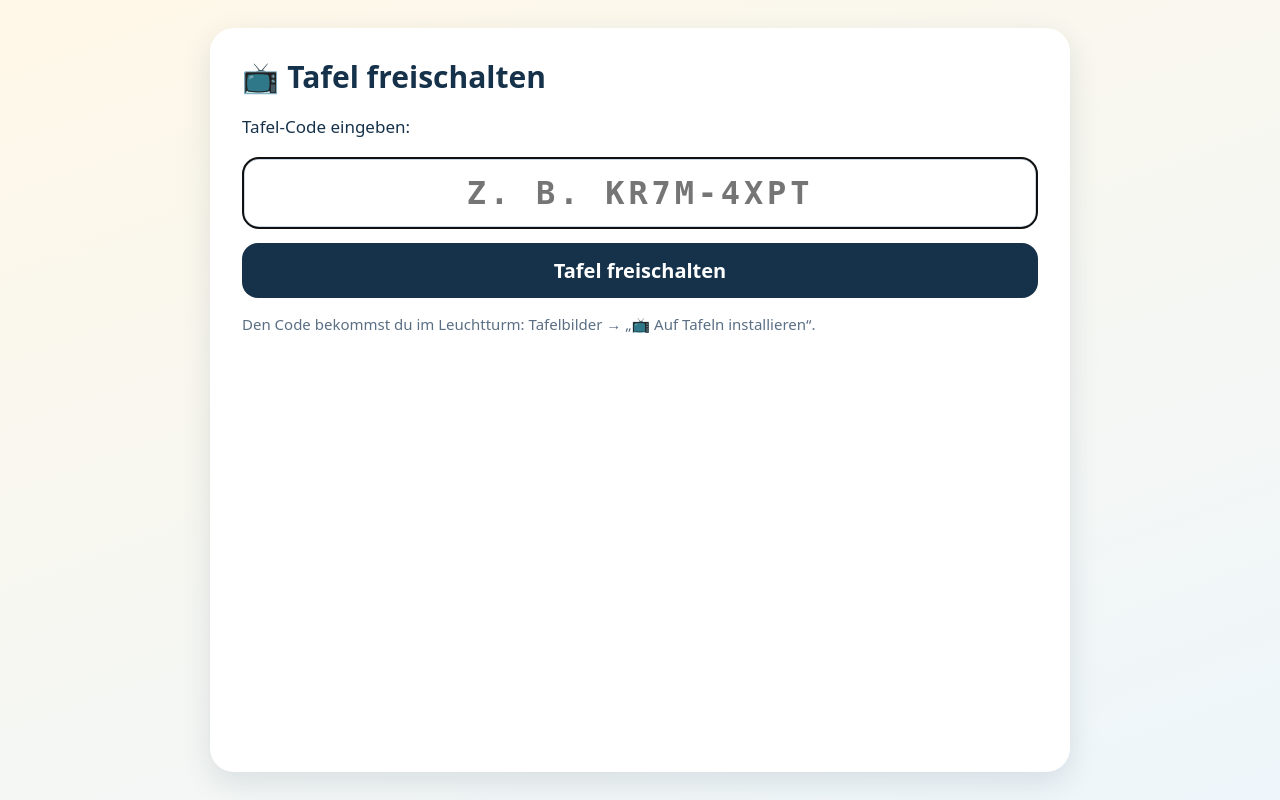
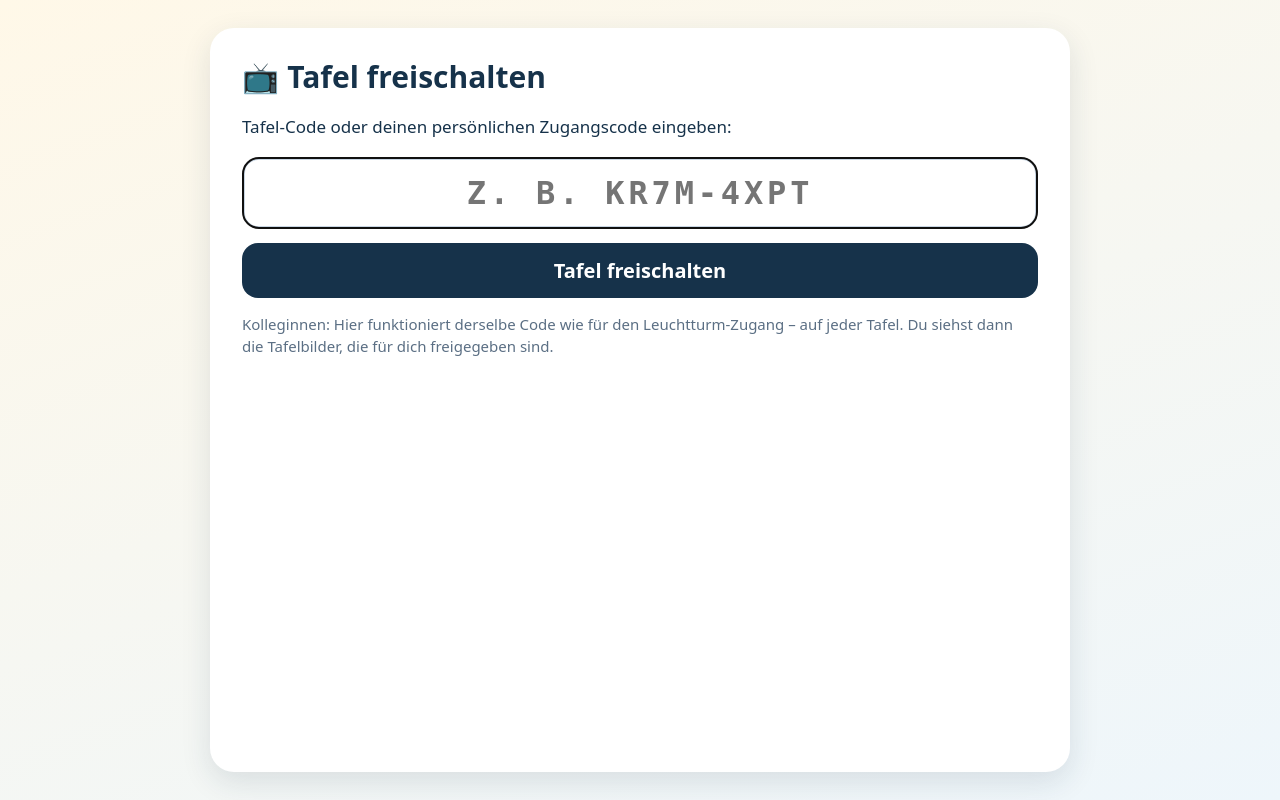
Before and after one commit to melber78/leuchtturm, a PHP site: page /tafel/ in a window 1280 px wide. Run offline with PHP 8.4, Linux system fonts and the light colour scheme.

Commit message:
Tafel: Kolleginnen melden sich mit ihrem persönlichen Gast-Code auf jeder Tafel an und sehen nur ihre freigegebenen Tafelbilder
Co-Authored-By: Claude Opus 5.5 <noreply@anthropic.com>
Claude-Session: https://claude.ai/code/session_01WwevAhzXQmzJsU3uCPjUZw

```diff
--- a/gast-zugang-pruefen.php
+++ b/gast-zugang-pruefen.php
@@ -89,6 +89,29 @@ function lt_tafelZugang($schluessel = null){
     foreach (lt_tafelnLesen() as $t) if (hash_equals($t["hash"] ?? "", $h) && empty($t["gesperrt"])) return $t;
     return null;
 }
+/* ---------- Persönlicher Gast-Code auf der digitalen Tafel ----------
+   Eine Kollegin meldet sich auf jeder Tafel (…/tafel) mit IHREM Gast-Code an und sieht dort
+   nur die Tafelbilder, die Melanie für sie angekreuzt hat – mit ihren eigenen Daten. */
+// Welcher Gast-Bereich gehört zu welchem einzeln installierbaren Tafelbild?
+const LT_BAUSTEIN_BEREICH = ["morgen" => "morgen", "morgen-sek" => "morgen", "startklar" => "morgen", "pause" => "morgen", "leise" => "leise",
+    "buchstabenkurs" => "buchstabenkurs", "einmaleins" => "einmaleins", "brueche" => "brueche", "taschenlampe" => "taschenlampe"];
+// Gültiger Gast zu einem Code (oder null)
+function lt_gastPerCode($code){
+    $code = (string)$code;
+    if (!preg_match('/^[A-Za-z0-9]{8}$/', preg_replace('/[^A-Za-z0-9]/', "", $code))) return null;
+    foreach (lt_gaesteLesen() as $g) {
+        if (!hash_equals($g["codeHash"] ?? "", lt_codeHash($code))) continue;
+        if (!empty($g["gesperrt"]) || (!empty($g["bis"]) && strtotime($g["bis"] . " 23:59:59") < time())) return null;
+        if (empty($g["v2"]) && in_array("lernangebot", $g["bereiche"] ?? [], true)) $g["bereiche"] = array_values(array_unique(array_merge($g["bereiche"], ["morgen", "buchstabenkurs", "leise"])));
+        return $g;
+    }
+    return null;
+}
+// Darf dieser Gast das Tafelbild (Schlüssel aus tafel/bausteine.php) öffnen?
+function lt_gastDarfBaustein($g, $b){ return isset(LT_BAUSTEIN_BEREICH[$b]) && lt_gastDarf($g, LT_BAUSTEIN_BEREICH[$b]); }
+// Hat der Gast überhaupt ein Tafelbild freigegeben?
+function lt_gastHatTafelbild($g){ foreach (array_keys(LT_BAUSTEIN_BEREICH) as $b) if (lt_gastDarfBaustein($g, $b)) return true; return false; }
+
 // Schutz gegen Durchprobieren: höchstens 8 falsche Codes in 15 Minuten pro Netzwerk
 function lt_tafelVersuche($falsch = false){
     $f = dirname(lt_tafelDatei()) . "/tafel-versuche.json";
--- a/gast-zugang.php
+++ b/gast-zugang.php
@@ -16,7 +16,7 @@ require_once __DIR__ . "/gast-zugang-pruefen.php";
 
 $LT_GAST = null;
 // Morgentafel als eigene App auf der digitalen Tafel (morgen/index.php hat den Zugang schon geprüft)
-if (defined("LT_TAFEL_APP")) return;
+if (defined("LT_TAFEL_APP")) { if (defined("LT_TAFEL_GAST")) $LT_GAST = lt_gast(); return; }
 if (empty($_SESSION["leuchtturm_eingeloggt"])) {
     $LT_GAST = lt_gast();
     if (!$LT_GAST) {
--- a/tafel/index.php
+++ b/tafel/index.php
@@ -16,22 +16,39 @@ if ($b === "werkstatt") $b = "einmaleins";   // früher eigenes Tafelbild – je
 if (!isset(LT_BAUSTEINE[$b])) $b = "";
 $zurueck = "./" . ($b ? "?b=" . $b : "");
 $fehler = "";
+$keks = fn($name, $wert, $tage) => setcookie($name, $wert, ["expires" => time() + $tage * 86400, "path" => $pfad, "secure" => !empty($_SERVER["HTTPS"]), "httponly" => true, "samesite" => "Lax"]);
+// Kollegin meldet sich von dieser Tafel ab (danach kann sich jemand anderes anmelden)
+if (isset($_GET["abmelden"])) { $keks("lt_tafel_gast", "", -1); unset($_SESSION["leuchtturm_gast"]); header("Location: ./"); exit; }
 $eingabe = $_POST["code"] ?? ($_GET["c"] ?? null);
 if ($eingabe !== null) {
     if (lt_tafelVersuche() >= 8) $fehler = "Zu viele falsche Versuche. Bitte in 15 Minuten noch einmal.";
     else {
         $t = lt_tafelZugang((string)$eingabe);
+        $g = $t ? null : lt_gastPerCode((string)$eingabe);
         if ($t) {
-            setcookie("lt_tafel", lt_tafelNorm((string)$eingabe), ["expires" => time() + 400 * 86400, "path" => $pfad, "secure" => !empty($_SERVER["HTTPS"]), "httponly" => true, "samesite" => "Lax"]);
+            $keks("lt_tafel", lt_tafelNorm((string)$eingabe), 400); $keks("lt_tafel_gast", "", -1); unset($_SESSION["leuchtturm_gast"]);
             header("Location: " . $zurueck); exit;
         }
+        if ($g && lt_gastHatTafelbild($g)) {
+            // persönlicher Code der Kollegin: gilt auf jeder Tafel, zeigt nur ihre Tafelbilder
+            $keks("lt_tafel_gast", strtoupper(preg_replace('/[^A-Za-z0-9]/', "", (string)$eingabe)), 400); $keks("lt_tafel", "", -1);
+            session_regenerate_id(true); $_SESSION["leuchtturm_gast"] = $g["id"];
+            header("Location: " . (lt_gastDarfBaustein($g, $b) ? $zurueck : "./")); exit;
+        }
         lt_tafelVersuche(true);
-        $fehler = "Dieser Code stimmt nicht – oder die Tafel wurde gesperrt.";
+        $fehler = $g ? "Für diesen Zugang sind noch keine Tafelbilder freigegeben." : "Dieser Code stimmt nicht – oder der Zugang wurde gesperrt.";
     }
 }
 $tafel = lt_tafelZugang();
-if ($tafel) setcookie("lt_tafel", $_COOKIE["lt_tafel"], ["expires" => time() + 400 * 86400, "path" => $pfad, "secure" => !empty($_SERVER["HTTPS"]), "httponly" => true, "samesite" => "Lax"]);
-$frei = $tafel || !empty($_SESSION["leuchtturm_eingeloggt"]);
+if ($tafel) $keks("lt_tafel", $_COOKIE["lt_tafel"], 400);
+// Kollegin mit eigenem Code (Freigaben und Sperren gelten sofort, auch auf schon installierten Tafelbildern)
+$gast = (!$tafel && empty($_SESSION["leuchtturm_eingeloggt"]) && is_string($_COOKIE["lt_tafel_gast"] ?? null)) ? lt_gastPerCode($_COOKIE["lt_tafel_gast"]) : null;
+if ($gast && !lt_gastHatTafelbild($gast)) $gast = null;
+if ($gast) { $_SESSION["leuchtturm_gast"] = $gast["id"]; $keks("lt_tafel_gast", $_COOKIE["lt_tafel_gast"], 400); }
+elseif (!empty($_COOKIE["lt_tafel_gast"])) { $keks("lt_tafel_gast", "", -1); unset($_SESSION["leuchtturm_gast"]); }
+if ($gast && $b && !lt_gastDarfBaustein($gast, $b)) $b = "";
+$liste = $gast ? array_filter(LT_BAUSTEINE, fn($k) => lt_gastDarfBaustein($gast, $k), ARRAY_FILTER_USE_KEY) : LT_BAUSTEINE;
+$frei = $tafel || $gast || !empty($_SESSION["leuchtturm_eingeloggt"]);
 $h = fn($s) => htmlspecialchars((string)$s, ENT_QUOTES);
 
 if (!$frei || !$b) { ?>
@@ -49,20 +66,22 @@ button{margin-top:14px;width:100%;font:900 20px system-ui,sans-serif;padding:14p
 <body><div class="box">
 <?php if (!$frei): ?>
 <h1>📺 Tafel freischalten</h1>
-<p>Tafel-Code eingeben<?= $b ? " – danach öffnet sich <b>" . $h(LT_BAUSTEINE[$b][0]) . "</b>" : "" ?>:</p>
+<p>Tafel-Code oder deinen persönlichen Zugangscode eingeben<?= $b ? " – danach öffnet sich <b>" . $h(LT_BAUSTEINE[$b][0]) . "</b>" : "" ?>:</p>
 <form method="post" action="<?= $h($zurueck) ?>"><input name="code" autocomplete="off" autocapitalize="characters" spellcheck="false" placeholder="z. B. KR7M-4XPT" maxlength="12" autofocus><button>Tafel freischalten</button></form>
 <?php if ($fehler): ?><p class="rot"><?= $h($fehler) ?></p><?php endif; ?>
-<p style="font-size:15px;color:#5b6f84">Den Code bekommst du im Leuchtturm: Tafelbilder → „📺 Auf Tafeln installieren“.</p>
+<p style="font-size:15px;color:#5b6f84">Kolleginnen: Hier funktioniert derselbe Code wie für den Leuchtturm-Zugang – auf jeder Tafel. Du siehst dann die Tafelbilder, die für dich freigegeben sind.</p>
 <?php else: ?>
 <h1>📺 Tafelbilder für diese Tafel</h1>
+<?php if ($gast): ?><p style="background:#eef6fb;border-radius:14px;padding:10px 14px">👋 Angemeldet<?= ($gast["name"] ?? "") !== "" ? " als <b>" . $h($gast["name"]) . "</b>" : "" ?> – das sind deine freigegebenen Tafelbilder. <a href="./?abmelden=1" style="color:#a3261c;font-weight:800">Von dieser Tafel abmelden</a></p><?php endif; ?>
 <p>Tippe ein Tafelbild an. Es öffnet sich – dann <b>„📲 Installieren“</b> (unten links) antippen. So bekommt jedes Tafelbild sein <b>eigenes Symbol</b> auf der Tafel. Für jedes gewünschte Tafelbild einmal wiederholen.</p>
-<div class="liste"><?php foreach (LT_BAUSTEINE as $k => $x): ?><a href="./?b=<?= $h($k) ?>"><img src="icons/<?= $h($k) ?>-192.png" alt=""><span><b><?= $h($x[0]) ?></b><small><?= $h($x[1]) ?></small></span></a><?php endforeach; ?></div>
+<div class="liste"><?php foreach ($liste as $k => $x): ?><a href="./?b=<?= $h($k) ?>"><img src="icons/<?= $h($k) ?>-192.png" alt=""><span><b><?= $h($x[0]) ?></b><small><?= $h($x[1]) ?></small></span></a><?php endforeach; ?></div>
 <?php endif; ?>
 </div></body></html>
 <?php exit; }
 
 // Freigeschaltet: nur dieses Tafelbild aus tafelbilder.php
 define("LT_TAFEL_APP", $tafel ? ($tafel["klasse"] ?? "") : "");
+if ($gast) define("LT_TAFEL_GAST", $gast["id"]);
 define("LT_TAFEL_BAUSTEIN", $b);
 chdir(__DIR__ . "/..");
 require __DIR__ . "/../tafelbilder.php";
--- a/zugaenge.php
+++ b/zugaenge.php
@@ -128,11 +128,12 @@ textarea{ width:100%; font:600 14px/1.5 "Nunito",sans-serif; border:2px solid #d
 <a class="zurueck" href="index.php"><i class="fa-solid fa-arrow-left"></i> Leuchtturm</a>
 <h1><i class="fa-solid fa-user-clock"></i> Gast-Zugänge</h1>
 <p class="unter">Kolleginnen testen die Bereiche, die du freigibst – mit eigenem Code und eigenen, getrennten Daten. Deine Kinder-Akten, Materialien und Planungen sehen sie nie.</p>
+<p class="hilfe"><i class="fa-solid fa-chalkboard"></i> <b>Tafelbilder:</b> Mit ihrem Code meldet sich die Kollegin auch auf jeder digitalen Tafel an (Adresse <b><?= h(preg_replace("#^https?://#", "", preg_replace("#[^/]*$#", "", $basisUrl)) . "tafel") ?></b>). Dort sieht sie nur die Tafelbilder, die du hier ankreuzt – ein Code für alle Tafeln. Änderst du die Haken oder sperrst den Zugang, gilt das sofort auch auf den Tafeln.</p>
 
 <?php if ($meldung): ?><div class="meldung"><?= h($meldung) ?></div><?php endif; ?>
 
 <?php if ($neu): $link = $basisUrl . "?code=" . rawurlencode($neu["code"]);
-    $text = "Hallo" . ($neu["g"]["name"] ? " " . $neu["g"]["name"] : "") . ",\n\nhier ist dein Zugang zum Testen (" . bereichNamen($neu["g"]) . "):\n\n" . $link . "\n\nOder auf " . $basisUrl . " den Code eingeben: " . $neu["code"] . ($neu["g"]["bis"] ? "\nGültig bis " . date("d.m.Y", strtotime($neu["g"]["bis"])) . "." : "\nDer Zugang ist unbefristet.") . " Was du speicherst, siehst nur du – probier ruhig alles aus.\n\nViele Grüße\nMelanie"; ?>
+    $text = "Hallo" . ($neu["g"]["name"] ? " " . $neu["g"]["name"] : "") . ",\n\nhier ist dein Zugang zum Testen (" . bereichNamen($neu["g"]) . "):\n\n" . $link . "\n\nOder auf " . $basisUrl . " den Code eingeben: " . $neu["code"] . ($neu["g"]["bis"] ? "\nGültig bis " . date("d.m.Y", strtotime($neu["g"]["bis"])) . "." : "\nDer Zugang ist unbefristet.") . " Was du speicherst, siehst nur du – probier ruhig alles aus." . (lt_gastHatTafelbild($neu["g"]) ? "\n\nAuf der digitalen Tafel: " . preg_replace("#[^/]*$#", "", $basisUrl) . "tafel öffnen und denselben Code eingeben – dann siehst du deine Tafelbilder und kannst jedes als eigene App auf der Tafel installieren. Das klappt auf jeder Tafel mit demselben Code." : "") . "\n\nViele Grüße\nMelanie"; ?>
 <div class="karte neu">
     <h2><i class="fa-solid fa-key"></i> Zugang für <?= h($neu["g"]["name"] ?: "Gast") ?></h2>
     <div>Code:</div><div class="code"><?= h($neu["code"]) ?></div>
```
